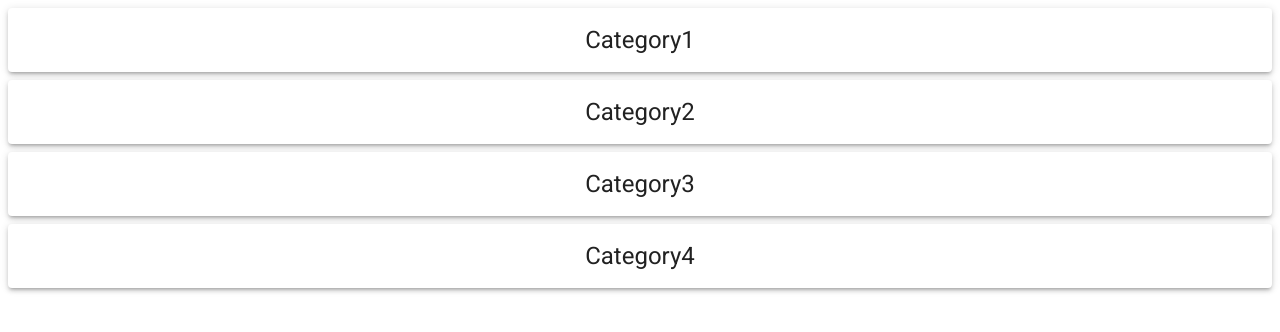
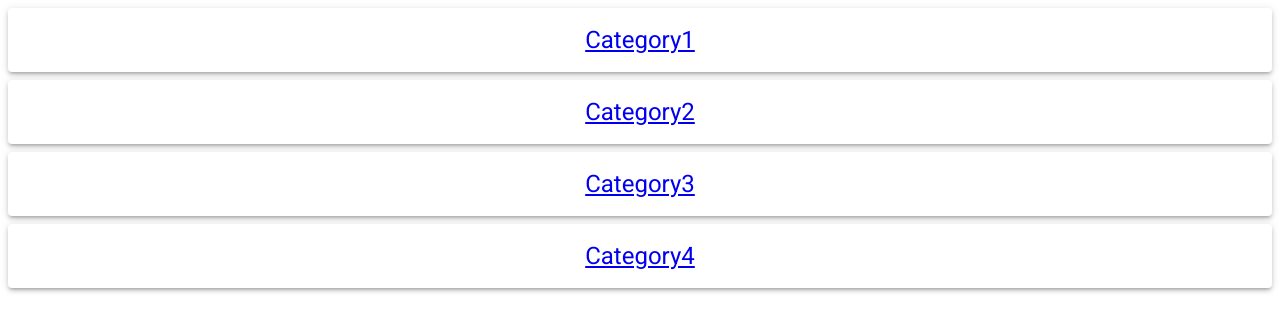
Before and after one commit to DianaBrightside/json-editor, a React (Create React App) app: page / in a window 1280 px wide. Shown: the top 332 px of the page. Built offline with nearby package versions, Linux system fonts and the light colour scheme.

Commit message:
empty json editor added

```diff
--- a/package.json
+++ b/package.json
@@ -14,6 +14,8 @@
     "@testing-library/user-event": "^13.2.1",
     "firebase": "^9.6.1",
     "flexbox-react": "^4.4.0",
+    "jsoneditor": "^9.5.11",
+    "jsoneditor-react": "^3.1.2",
     "react": "^17.0.2",
     "react-dom": "^17.0.2",
     "react-router-dom": "^6.2.1",
--- a/src/App.js
+++ b/src/App.js
@@ -1,5 +1,6 @@
 import { BrowserRouter, Route, Routes } from "react-router-dom";
 import Categories from "./components/Categories";
+import Json from "./components/Json";
 import LoginPage from "./components/LoginPage";
 
 const App = () => {
@@ -8,6 +9,7 @@ const App = () => {
       <Routes>
         <Route path="/login" element={<LoginPage />} />
         <Route path="/" element={<Categories />} />
+        <Route path="/json" element={<Json />} />
       </Routes>
     </BrowserRouter>
   );
--- a/src/components/Category.js
+++ b/src/components/Category.js
@@ -1,4 +1,5 @@
 import { Box, Grid, Paper, Typography } from "@material-ui/core";
+import { Link } from "react-router-dom";
 
 const Category = ({ category }) => {
   return (
@@ -6,7 +7,9 @@ const Category = ({ category }) => {
       <Grid item xs={12}>
         <Paper elevation={3}>
           <Typography variant="h5">
-            <Box sx={{ p: 2, textAlign: "center" }}>{category}</Box>
+            <Box sx={{ p: 2, textAlign: "center" }}>
+              <Link to="/json">{category}</Link>
+            </Box>
           </Typography>
         </Paper>
       </Grid>
--- a/src/components/Json.js
+++ b/src/components/Json.js
@@ -0,0 +1,8 @@
+import { JsonEditor as Editor } from "jsoneditor-react";
+import "jsoneditor-react/es/editor.min.css";
+
+const Json = () => {
+  const initialJson = {};
+  return <Editor value={initialJson} onChange={console.log} />;
+};
+export default Json;
```
Also changed, not shown: 2 other files (tests, documents, lock files or other folders).
